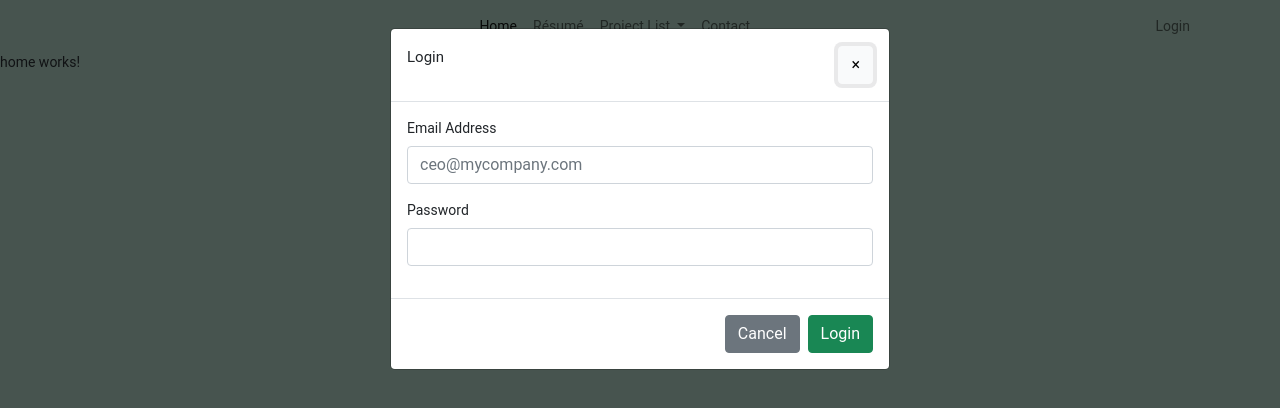
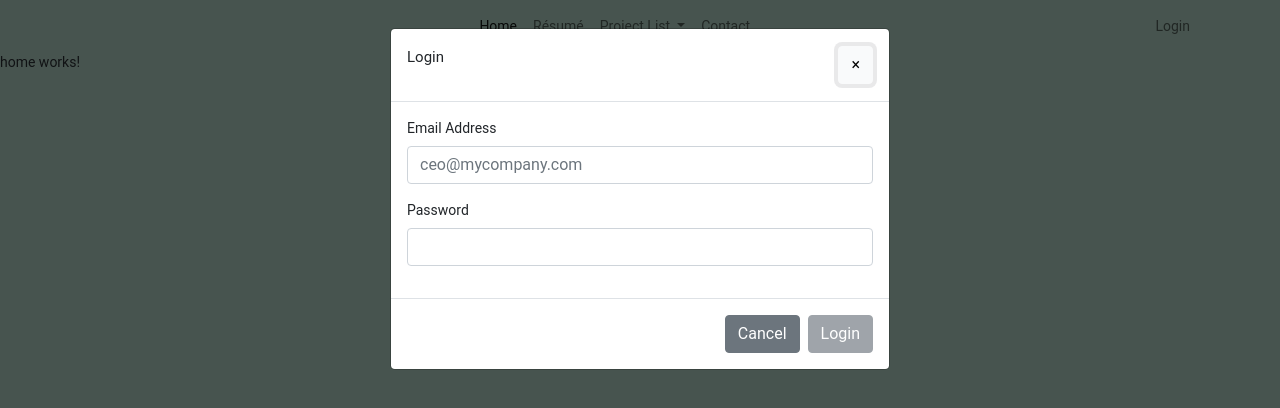
Before and after one commit to NLarson184/larson-angular-ui, an Angular app: page /home in a window 1280 px wide. Both pictures are taken after a click on the link "Login". Shown: the top 408 px of the page. Built offline with nearby package versions, Linux system fonts and the light colour scheme.

Commit message:
Added form validation for the login modal

```diff
--- a/src/app/login/login.component.html
+++ b/src/app/login/login.component.html
@@ -1,22 +1,26 @@
 <div class="modal-header">
-    <h4 class="modal-title">{{ isExistingUser ? 'Login' : 'New User' }}</h4>
+    <h4 class="modal-title">Login</h4>
     <button type="button" class="btn btn-light" aria-label="Close" (click)="activeModal.dismiss('Cross Click')">
         <span aria-hidden="true">&times;</span>
     </button>
 </div>
-<div class="modal-body" *ngIf="isExistingUser" @fadeInOut>
+<div class="modal-body" @fadeInOut>
+    <form>
         <div class="mb-3">
             <label for="emailInput" class="form-label">Email Address</label>
             <input type="email" class="form-control" [(ngModel)]="emailAddress" id="emailInput"
-            placeholder="ceo@mycompany.com">
+                placeholder="ceo@mycompany.com" #emailInput="ngModel" required name="emailInput" email>
         </div>
         <div class="mb-3">
             <label for="passwordInput" class="form-label">Password</label>
-        <input type="password" class="form-control" id="passwordInput" [(ngModel)]="password">
+            <input type="password" class="form-control" id="passwordInput" [(ngModel)]="password" required
+                #passwordInput="ngModel" name="passwordInput">
         </div>
+    </form>
 </div>
 <div class="modal-footer">
     <button type="button" class="btn btn-secondary" (click)="activeModal.dismiss('Cancel Click')">Cancel</button>
-    <button *ngIf="isExistingUser" type="submit" class="btn btn-success">Login</button>
-    <button *ngIf="!isExistingUser" type="submit" class="btn btn-success">Register</button>
+    <button *ngIf="emailAddress && password && !emailInput.invalid && !passwordInput.invalid" type="submit" class="btn btn-success">Login</button>
+    <button *ngIf="!emailAddress || !password || emailInput.invalid || passwordInput.invalid" type="submit" class="btn btn-secondary"
+        disabled>Login</button>
 </div>
--- a/src/app/login/login.component.ts
+++ b/src/app/login/login.component.ts
@@ -24,12 +24,6 @@ import { trigger, state, style, animate, transition } from '@angular/animations'
 export class LoginComponent implements OnInit {
   emailAddress: string = '';
   password: string = '';
-  confirmPassword: string = '';
-  firstName: string = '';
-  lastName: string = '';
-
-  isExistingUser: boolean = true;
-  isTransitioning: boolean = false;
 
   constructor(
     public activeModal: NgbActiveModal
```
Lines whose indentation alone changed are shown as unchanged.
